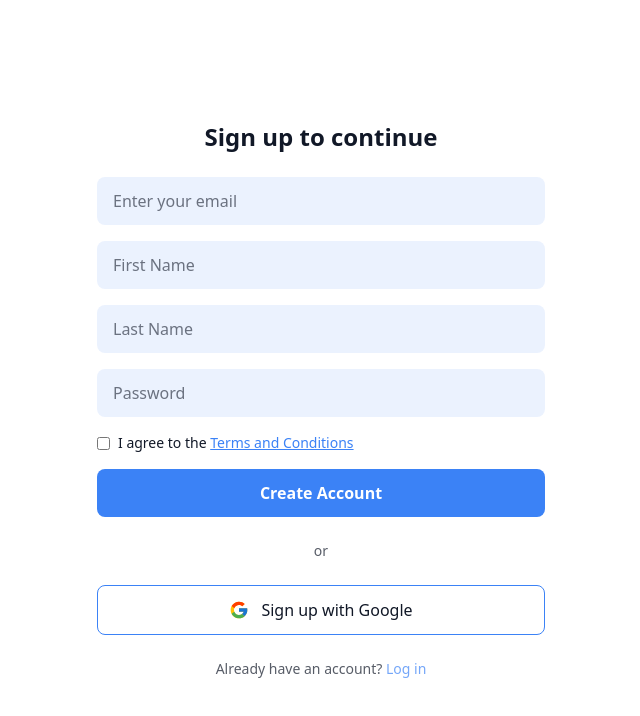
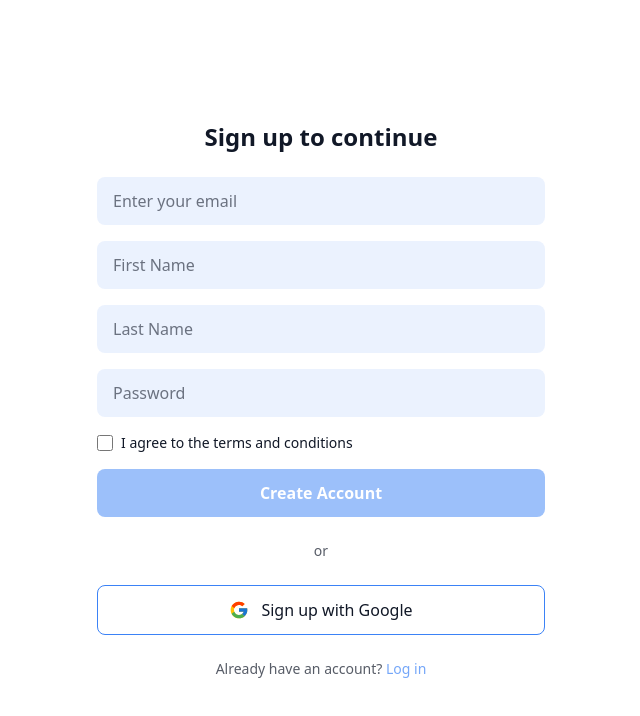
Before and after one commit to Dev-Eyitayo/Pet-Treatment, a React (Vite) app in the folder pet-frontend/: page /signup in a window 1280 px wide. Shown: the top 716 px of the page, without its empty margins (319-959 px from the left). Built offline with nearby package versions, Linux system fonts and the light colour scheme.

Commit message:
Add pet-backend into monorepo without submodule

```diff
--- a/pet-frontend/package.json
+++ b/pet-frontend/package.json
@@ -14,7 +14,8 @@
     "react": "^19.1.0",
     "react-datepicker": "^8.4.0",
     "react-dom": "^19.1.0",
-    "react-router-dom": "^7.6.1"
+    "react-router-dom": "^7.6.1",
+    "react-toastify": "^11.0.5"
   },
   "devDependencies": {
     "@eslint/js": "^9.25.0",
--- a/pet-frontend/src/components/Checkbox.jsx
+++ b/pet-frontend/src/components/Checkbox.jsx
@@ -1,21 +1,29 @@
-export default function Checkbox({ label, id, onChange }) {
+export default function Checkbox({ id, checked, onChange, label }) {
   return (
-    <label className='flex items-center space-x-2 text-sm text-text-light dark:text-text-dark'>
+    <div className='flex items-center space-x-2'>
       <input
         id={id}
         type='checkbox'
-        className='accent-primary dark:accent-primary-dark'
+        checked={checked}
         onChange={onChange}
+        className='h-4 w-4 accent-primary dark:accent-primary-dark focus:ring-primary border-gray-300 rounded'
       />
-      <span>
+      <label
+        htmlFor={id}
+        className='text-sm text-text-light dark:text-text-dark font-normal'
+      >
+        {label || (
+          <>
             I agree to the{" "}
             <a
-          href='#'
-          className='text-primary dark:text-primary-dark font-medium underline'
+              href='/terms'
+              className='text-primary dark:text-primary-dark font-medium underline hover:text-primary-dark'
             >
               Terms and Conditions
             </a>
-      </span>
+          </>
+        )}
       </label>
+    </div>
   );
 }
--- a/pet-frontend/src/pages/Login.jsx
+++ b/pet-frontend/src/pages/Login.jsx
@@ -1,9 +1,114 @@
+import { useState, useCallback } from "react";
+import { toast } from "react-toastify";
+import axios from "axios";
 import InputField from "../components/InputField";
 import Checkbox from "../components/CheckBox";
 import Button from "../components/Button";
 import GoogleAuthButton from "../components/GoogleAuthButton";
 
+// Form data structure
+const initialFormData = {
+  email: "",
+  password: "",
+};
+
 export default function Login() {
+  const [formData, setFormData] = useState(initialFormData);
+  const [rememberMe, setRememberMe] = useState(false);
+  const [isLoading, setIsLoading] = useState(false);
+
+  // Handle input changes for form fields
+  const handleInputChange = useCallback((e) => {
+    const { name, value } = e.target;
+    setFormData((prev) => ({ ...prev, [name]: value }));
+  }, []);
+
+  // Toggle remember me checkbox
+  const handleCheckboxChange = useCallback(() => {
+    setRememberMe((prev) => !prev);
+  }, []);
+
+  // Validate form fields
+  const validateForm = () => {
+    if (!formData.email || !formData.password) {
+      toast.error("Please fill out all required fields.", {
+        position: "bottom-right",
+      });
+      return false;
+    }
+    if (!/^[^\s@]+@[^\s@]+\.[^\s@]+$/.test(formData.email)) {
+      toast.error("Please enter a valid email address.", {
+        position: "bottom-right",
+      });
+      return false;
+    }
+    return true;
+  };
+
+  // Handle form submission
+  const handleSubmit = useCallback(
+    async (e) => {
+      e.preventDefault();
+
+      if (!validateForm()) {
+        return;
+      }
+
+      setIsLoading(true);
+
+      try {
+        const payload = {
+          email: formData.email,
+          password: formData.password,
+        };
+
+        const response = await axios.post(
+          `${import.meta.env.VITE_API_BASE_URL}/api/user/login/`,
+          payload,
+          {
+            headers: {
+              "Content-Type": "application/json",
+            },
+          }
+        );
+
+        const { token } = response.data;
+
+        // Store token if rememberMe is checked
+        if (rememberMe) {
+          localStorage.setItem("authToken", token);
+        } else {
+          sessionStorage.setItem("authToken", token); // Session storage for non-persistent login
+        }
+
+        toast.success("Logged in successfully!", {
+          position: "bottom-right",
+        });
+        window.location.href = "/"; // Consider using react-router-dom
+      } catch (error) {
+        const errors = error.response?.data || {};
+        let errorMessage = "Failed to log in. Please try again.";
+
+        if (errors.non_field_errors) {
+          errorMessage = errors.non_field_errors[0];
+        } else if (errors.email) {
+          errorMessage = `Email: ${errors.email[0]}`;
+        } else if (errors.password) {
+          errorMessage = `Password: ${errors.password[0]}`;
+        } else if (errors.detail) {
+          errorMessage = errors.detail;
+        }
+
+        toast.error(errorMessage, {
+          position: "bottom-right",
+        });
+      } finally {
+        setIsLoading(false);
+      }
+    },
+    [formData, rememberMe]
+  );
+
   return (
     <div className='min-h-screen bg-background-light text-text-light dark:bg-background-dark dark:text-text-dark flex items-center justify-center px-4 transition-colors duration-300'>
       <div className='max-w-md w-full space-y-6'>
@@ -19,22 +124,38 @@ export default function Login() {
           </h2>
         </div>
 
-        <form className='space-y-4'>
+        <form className='space-y-4' onSubmit={handleSubmit}>
           <InputField
             placeholder='Enter your email'
             name='email'
             type='email'
+            value={formData.email}
+            onChange={handleInputChange}
           />
-          <InputField placeholder='Password' name='password' type='password' />
+          <InputField
+            placeholder='Password'
+            name='password'
+            type='password'
+            value={formData.password}
+            onChange={handleInputChange}
+          />
 
-          {/* Pass the label as a child span for better control, like Signup page */}
-          <Checkbox id='remember'>
-            <span className='text-text-light dark:text-text-dark'>
-              Remember me
-            </span>
-          </Checkbox>
+          <Checkbox
+            id='remember'
+            checked={rememberMe}
+            onChange={handleCheckboxChange}
+            label={
+              <span className='text-text-light dark:text-text-dark'>
+                Remember me
+              </span>
+            }
+          />
 
-          <Button type='submit' label='Log In' />
+          <Button
+            type='submit'
+            label={isLoading ? "Logging In..." : "Log In"}
+            disabled={isLoading}
+          />
         </form>
 
         <div className='flex items-center justify-center'>
--- a/pet-frontend/src/pages/SignUp.jsx
+++ b/pet-frontend/src/pages/SignUp.jsx
@@ -1,37 +1,174 @@
+import { useState, useCallback } from "react";
+import { toast } from "react-toastify";
+import axios from "axios";
 import InputField from "../components/InputField";
 import Checkbox from "../components/CheckBox";
 import Button from "../components/Button";
 import GoogleAuthButton from "../components/GoogleAuthButton";
 
+// Form data structure
+const initialFormData = {
+  email: "",
+  firstName: "",
+  lastName: "",
+  password: "",
+};
+
 export default function SignUp() {
+  const [formData, setFormData] = useState(initialFormData);
+  const [isTermsChecked, setIsTermsChecked] = useState(false);
+  const [isLoading, setIsLoading] = useState(false);
+
+  // Handle input changes for form fields
+  const handleInputChange = useCallback((e) => {
+    const { name, value } = e.target;
+    setFormData((prev) => ({ ...prev, [name]: value }));
+  }, []);
+
+  // Toggle terms checkbox
+  const handleCheckboxChange = useCallback(() => {
+    setIsTermsChecked((prev) => !prev);
+  }, []);
+
+  // Validate form fields
+  const validateForm = () => {
+    if (
+      !formData.email ||
+      !formData.firstName ||
+      !formData.lastName ||
+      !formData.password
+    ) {
+      toast.error("Please fill out all required fields.", {
+        position: "bottom-right",
+      });
+      return false;
+    }
+    if (formData.password.length < 8) {
+      toast.error("Password must be at least 8 characters long.", {
+        position: "bottom-right",
+      });
+      return false;
+    }
+    return true;
+  };
+
+  // Handle form submission
+  const handleSubmit = useCallback(
+    async (e) => {
+      e.preventDefault();
+
+      if (!isTermsChecked) {
+        toast.error("Please agree to the terms and conditions.", {
+          position: "bottom-right",
+        });
+        return;
+      }
+
+      if (!validateForm()) {
+        return;
+      }
+
+      setIsLoading(true);
+
+      try {
+        const payload = {
+          email: formData.email,
+          firstname: formData.firstName,
+          lastname: formData.lastName,
+          password: formData.password,
+        };
+
+        const response = await axios.post(
+          `${import.meta.env.VITE_API_BASE_URL}/api/user/signup/`,
+          payload,
+          {
+            headers: {
+              "Content-Type": "application/json",
+            },
+          }
+        );
+
+        toast.success("Account created successfully! Please log in.", {
+          position: "bottom-right",
+        });
+        window.location.href = "/login"; // Consider using react-router-dom for navigation
+      } catch (error) {
+        const errors = error.response?.data || {};
+        let errorMessage = "Failed to create account. Please try again.";
+
+        if (errors.email) {
+          errorMessage = `Email: ${errors.email[0]}`;
+        } else if (errors.firstname) {
+          errorMessage = `First Name: ${errors.firstname[0]}`;
+        } else if (errors.lastname) {
+          errorMessage = `Last Name: ${errors.lastname[0]}`;
+        } else if (errors.password) {
+          errorMessage = `Password: ${errors.password[0]}`;
+        } else if (errors.non_field_errors) {
+          errorMessage = errors.non_field_errors[0];
+        } else if (errors.detail) {
+          errorMessage = errors.detail;
+        }
+
+        toast.error(errorMessage, {
+          position: "bottom-right",
+        });
+      } finally {
+        setIsLoading(false);
+      }
+    },
+    [formData, isTermsChecked]
+  );
+
   return (
     <div className='min-h-screen bg-background-light text-text-light dark:bg-background-dark dark:text-text-dark flex items-center justify-center px-4 transition-colors duration-300'>
       <div className='max-w-md w-full space-y-6'>
         <div className='text-center'>
-          {/* Show image only on small/mobile devices */}
-          {/* <img
-            src='/signup-graphic.png'
-            alt='Header Art'
-            className='w-full rounded-md mb-4 block md:hidden'
-          /> */}
           <h2 className='text-2xl font-bold text-text-light dark:text-text-dark'>
             Sign up to continue
           </h2>
         </div>
 
-        <form className='space-y-4'>
+        <form className='space-y-4' onSubmit={handleSubmit}>
           <InputField
             placeholder='Enter your email'
             name='email'
             type='email'
+            value={formData.email}
+            onChange={handleInputChange}
           />
-          <InputField placeholder='First Name' name='firstName' />
-          <InputField placeholder='Last Name' name='lastName' />
-          <InputField placeholder='Password' name='password' type='password' />
+          <InputField
+            placeholder='First Name'
+            name='firstName'
+            value={formData.firstName}
+            onChange={handleInputChange}
+          />
+          <InputField
+            placeholder='Last Name'
+            name='lastName'
+            value={formData.lastName}
+            onChange={handleInputChange}
+          />
+          <InputField
+            placeholder='Password'
+            name='password'
+            type='password'
+            value={formData.password}
+            onChange={handleInputChange}
+          />
 
-          <Checkbox id='terms' />
+          <Checkbox
+            id='terms'
+            checked={isTermsChecked}
+            onChange={handleCheckboxChange}
+            label='I agree to the terms and conditions'
+          />
 
-          <Button type='submit' label='Create Account' />
+          <Button
+            type='submit'
+            label={isLoading ? "Creating Account..." : "Create Account"}
+            disabled={!isTermsChecked || isLoading}
+          />
         </form>
 
         <div className='flex items-center justify-center'>
```
Also changed, not shown: pet-frontend/src/components/InputField.jsx (+5 -3 lines), pet-frontend/src/main.jsx (+13 -0 lines), 2 other files (tests, documents, lock files or other folders). Lines whose indentation alone changed are shown as unchanged.
